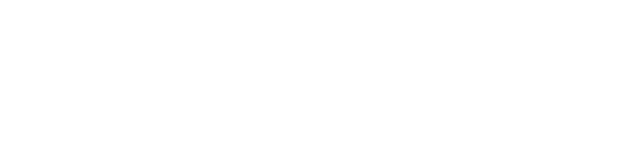
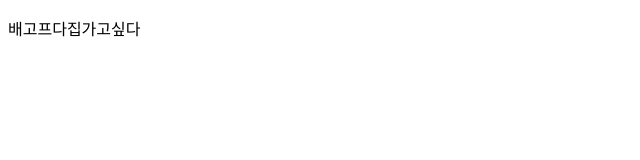
Before and after one commit to EunjiShinRabbit/HTML_CSS, a plain HTML site: page index.html in a window 1280 px wide. Shown: the whole page, without its empty margins (0-640 px from the left). Drawn offline with Linux system fonts and the light colour scheme.

Commit message:
second commit

```diff
--- a/index.html
+++ b/index.html
@@ -7,6 +7,6 @@
     <title>Document</title>
 </head>
 <body>
-
+    <p>배고프다집가고싶다</p>
 </body>
 </html>
```
